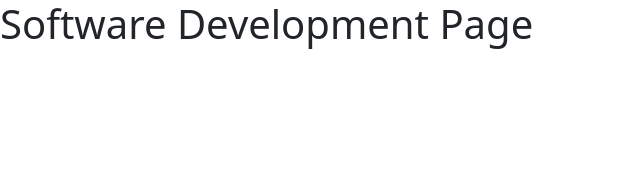
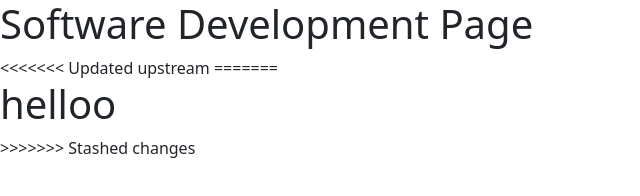
Before and after one commit to Torcinfotech/torc-website-html-design, a plain HTML site: page software-development.html in a window 1280 px wide. Shown: the whole page, without its empty margins (0-640 px from the left). Drawn offline with nearby package versions, Linux system fonts and the light colour scheme.

Commit message:
vbvbv
 bb bb

```diff
--- a/software-development.html
+++ b/software-development.html
@@ -1,17 +1,25 @@
 <!DOCTYPE html>
 <html lang="en">
+
 <head>
     <meta charset="UTF-8">
     <meta http-equiv="X-UA-Compatible" content="IE=edge">
     <meta name="viewport" content="width=device-width, initial-scale=1.0">
-    <link href="https://cdn.jsdelivr.net/npm/bootstrap@5.1.3/dist/css/bootstrap.min.css" rel="stylesheet"  crossorigin="anonymous">
+    <link href="https://cdn.jsdelivr.net/npm/bootstrap@5.1.3/dist/css/bootstrap.min.css" rel="stylesheet" crossorigin="anonymous">
     <link rel="stylesheet" href="assets/css/software-development.css">
     <link rel="stylesheet" href="assets/css/style.css">
     <link rel="icon" type="image/png" href="assets/images/logo/logo (2).png">
     <title>Torc Infotech | Software Development</title>
 </head>
+
 <body>
     <h1>Software Development Page</h1>
+<<<<<<< Updated upstream
     <script src="https://cdn.jsdelivr.net/npm/bootstrap@5.1.3/dist/js/bootstrap.bundle.min.js"  crossorigin="anonymous"></script>
+=======
+    <h1>helloo</h1>
+    <script src="https://cdn.jsdelivr.net/npm/bootstrap@5.1.3/dist/js/bootstrap.bundle.min.js" crossorigin="anonymous"></script>
+>>>>>>> Stashed changes
 </body>
+
 </html>
```
Also changed, not shown: digital-marketing.html (+1 -0 lines).
